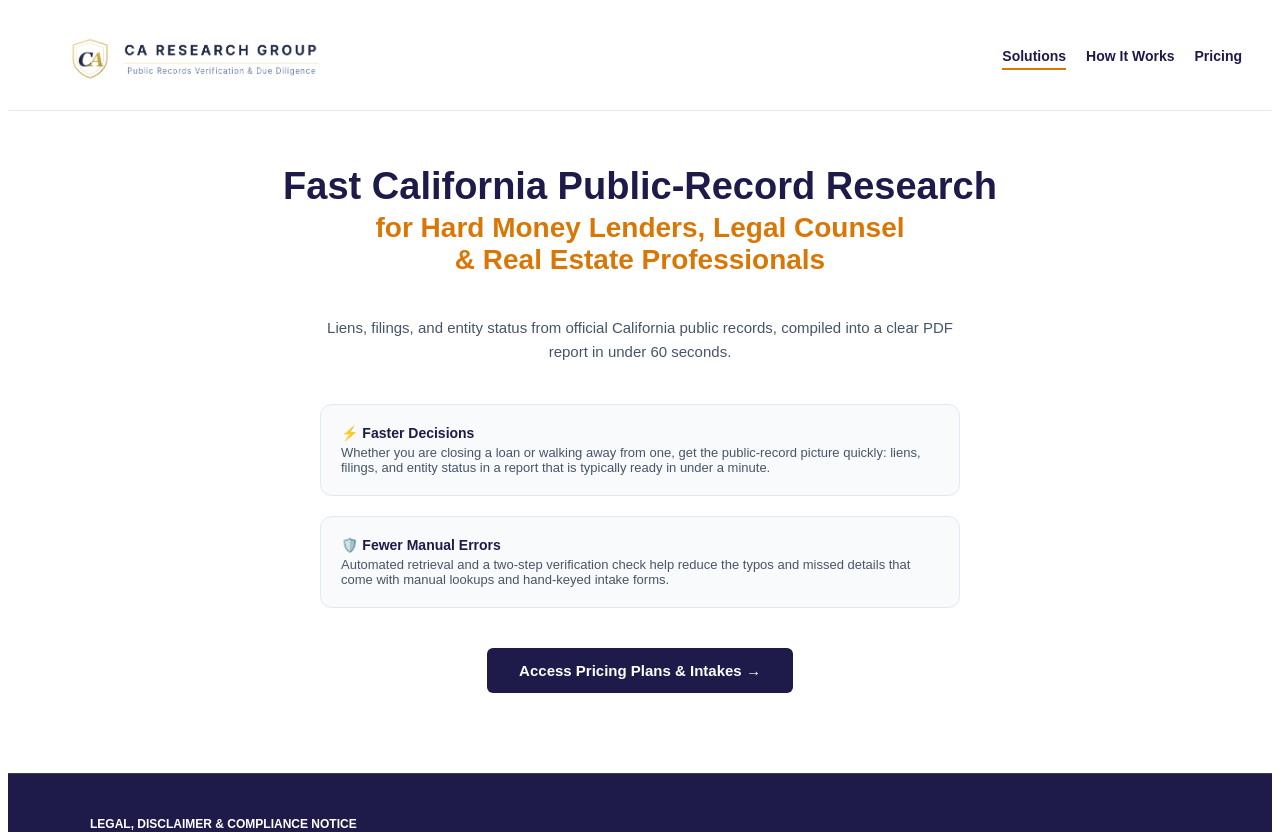
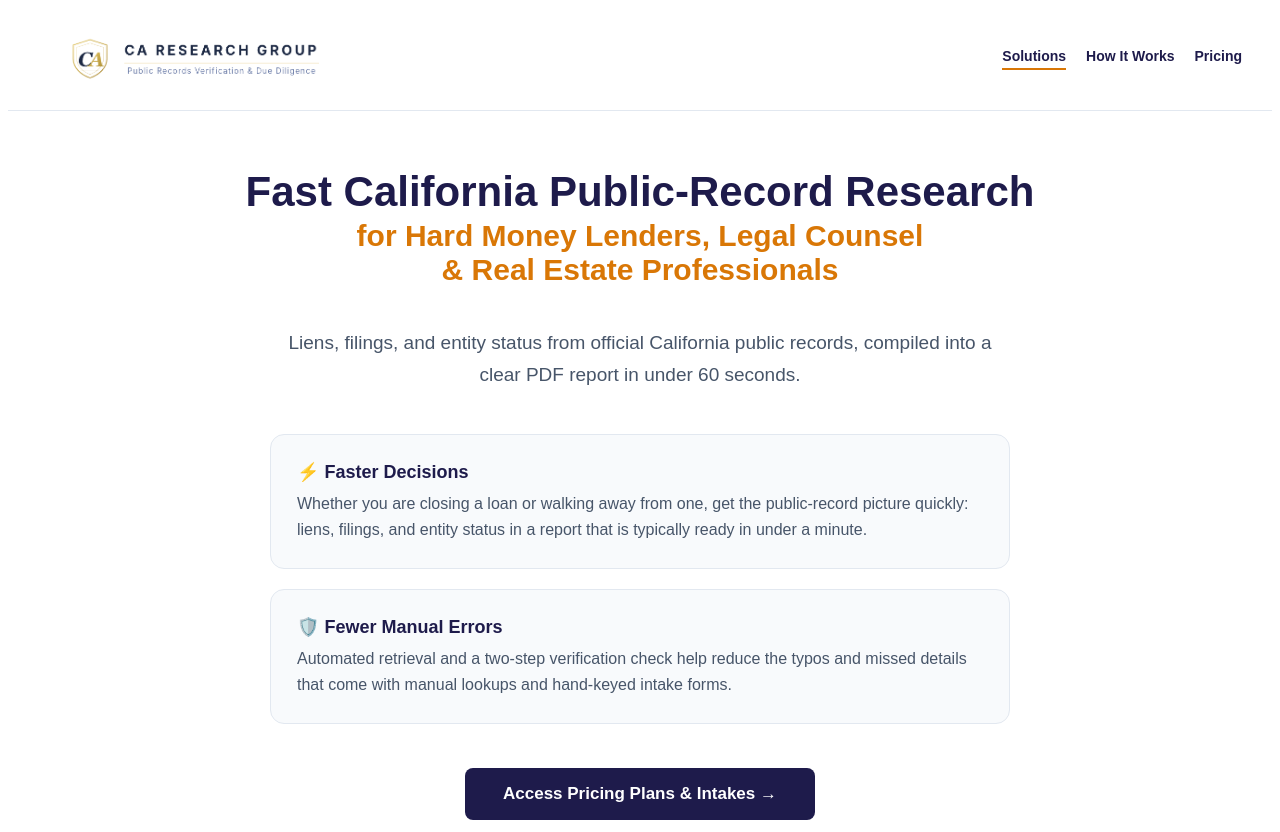
Before and after one commit to billalden01-dev/ca-research-group, a React (Vite) app: page / in a window 1280 px wide. Shown: the top 832 px of the page. Built offline with nearby package versions, Linux system fonts and the light colour scheme.

Commit message:
Add files via upload

```diff
--- a/App.tsx
+++ b/App.tsx
@@ -189,23 +189,23 @@ export default function App() {
 
         {/* HOME COMPONENT */}
         {currentPage === 'home' && (
-          <div style={{ maxWidth: '850px', margin: '0 auto', padding: '30px 20px 80px 20px', textAlign: 'center' }}>
-            <h1 style={{ fontSize: '38px', fontWeight: 'bold', color: '#1e1b4b', lineHeight: '1.1', marginBottom: '4px' }}>Fast California Public-Record Research</h1>
-            <h2 style={{ fontSize: '28px', fontWeight: 'bold', color: '#d97706', marginTop: '4px', marginBottom: '40px' }}>for Hard Money Lenders, Legal Counsel<br />& Real Estate Professionals</h2>
-            <p style={{ fontSize: '15px', color: '#475569', maxWidth: '640px', margin: '0 auto 40px auto', lineHeight: '1.6' }}>Liens, filings, and entity status from official California public records, compiled into a clear PDF report in under 60 seconds.</p>
+          <div style={{ maxWidth: '920px', margin: '0 auto', padding: '30px 20px 80px 20px', textAlign: 'center' }}>
+            <h1 style={{ fontSize: '42px', fontWeight: 'bold', color: '#1e1b4b', lineHeight: '1.1', marginBottom: '4px' }}>Fast California Public-Record Research</h1>
+            <h2 style={{ fontSize: '30px', fontWeight: 'bold', color: '#d97706', marginTop: '4px', marginBottom: '40px' }}>for Hard Money Lenders, Legal Counsel<br />& Real Estate Professionals</h2>
+            <p style={{ fontSize: '19px', color: '#475569', maxWidth: '720px', margin: '0 auto 44px auto', lineHeight: '1.65' }}>Liens, filings, and entity status from official California public records, compiled into a clear PDF report in under 60 seconds.</p>
 
-            <div style={{ maxWidth: '640px', margin: '0 auto 40px auto', textAlign: 'left', display: 'flex', flexDirection: 'column', gap: '20px' }}>
-              <div style={{ backgroundColor: '#f8fafc', padding: '20px', borderRadius: '12px', border: '1px solid #e2e8f0' }}>
-                <strong style={{ fontSize: '14px', color: '#1e1b4b', display: 'block', marginBottom: '4px' }}>⚡ Faster Decisions</strong>
-                <p style={{ margin: '0', fontSize: '13px', color: '#475569' }}>Whether you are closing a loan or walking away from one, get the public-record picture quickly: liens, filings, and entity status in a report that is typically ready in under a minute.</p>
+            <div style={{ maxWidth: '740px', margin: '0 auto 44px auto', textAlign: 'left', display: 'flex', flexDirection: 'column', gap: '20px' }}>
+              <div style={{ backgroundColor: '#f8fafc', padding: '26px', borderRadius: '14px', border: '1px solid #e2e8f0' }}>
+                <strong style={{ fontSize: '18px', color: '#1e1b4b', display: 'block', marginBottom: '8px' }}>⚡ Faster Decisions</strong>
+                <p style={{ margin: '0', fontSize: '16px', lineHeight: '1.6', color: '#475569' }}>Whether you are closing a loan or walking away from one, get the public-record picture quickly: liens, filings, and entity status in a report that is typically ready in under a minute.</p>
               </div>
-              <div style={{ backgroundColor: '#f8fafc', padding: '20px', borderRadius: '12px', border: '1px solid #e2e8f0' }}>
-                <strong style={{ fontSize: '14px', color: '#1e1b4b', display: 'block', marginBottom: '4px' }}>🛡️ Fewer Manual Errors</strong>
-                <p style={{ margin: '0', fontSize: '13px', color: '#475569' }}>Automated retrieval and a two-step verification check help reduce the typos and missed details that come with manual lookups and hand-keyed intake forms.</p>
+              <div style={{ backgroundColor: '#f8fafc', padding: '26px', borderRadius: '14px', border: '1px solid #e2e8f0' }}>
+                <strong style={{ fontSize: '18px', color: '#1e1b4b', display: 'block', marginBottom: '8px' }}>🛡️ Fewer Manual Errors</strong>
+                <p style={{ margin: '0', fontSize: '16px', lineHeight: '1.6', color: '#475569' }}>Automated retrieval and a two-step verification check help reduce the typos and missed details that come with manual lookups and hand-keyed intake forms.</p>
               </div>
             </div>
 
-            <button type="button" onClick={() => handleNavigate('pricing')} style={{ backgroundColor: '#1e1b4b', color: '#ffffff', fontSize: '15px', fontWeight: 'bold', border: 'none', borderRadius: '6px', padding: '14px 32px', cursor: 'pointer' }}>Access Pricing Plans & Intakes →</button>
+            <button type="button" onClick={() => handleNavigate('pricing')} style={{ backgroundColor: '#1e1b4b', color: '#ffffff', fontSize: '17px', fontWeight: 'bold', border: 'none', borderRadius: '8px', padding: '16px 38px', cursor: 'pointer' }}>Access Pricing Plans & Intakes →</button>
           </div>
         )}
 
```
